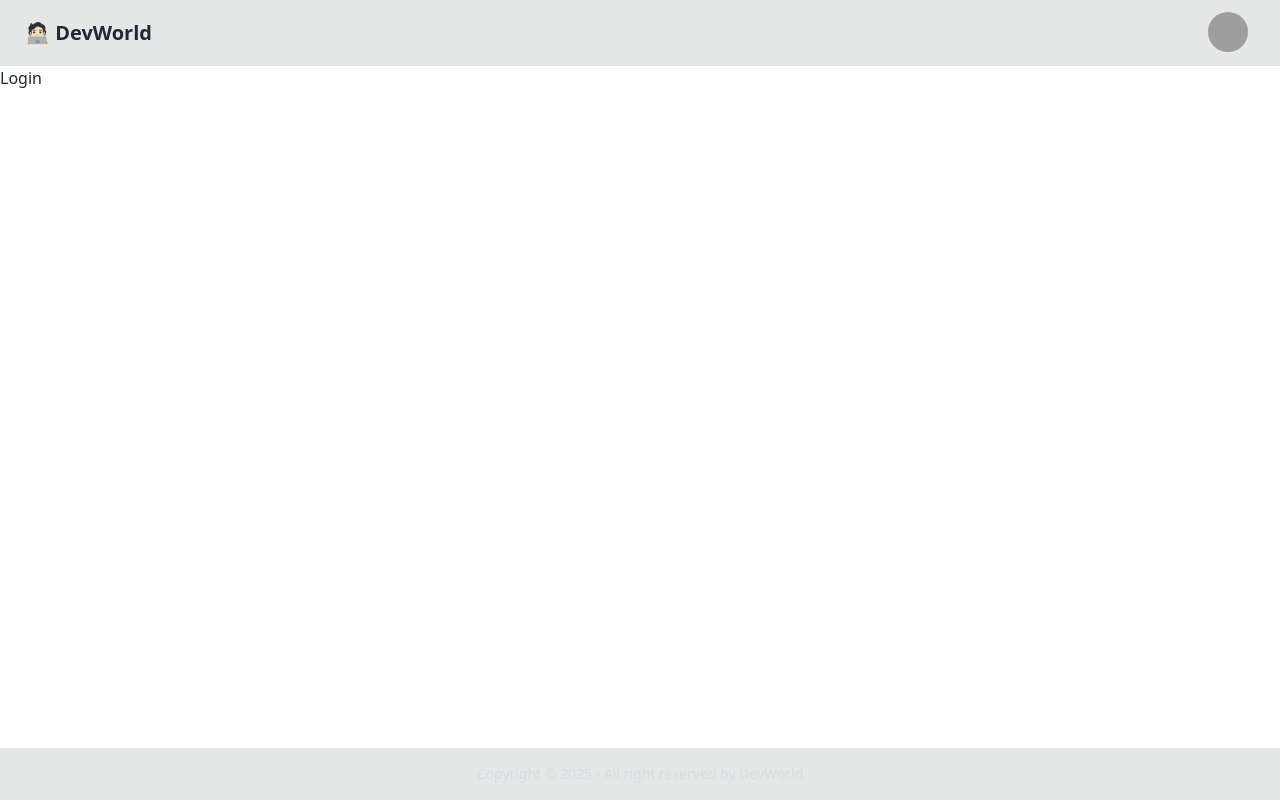
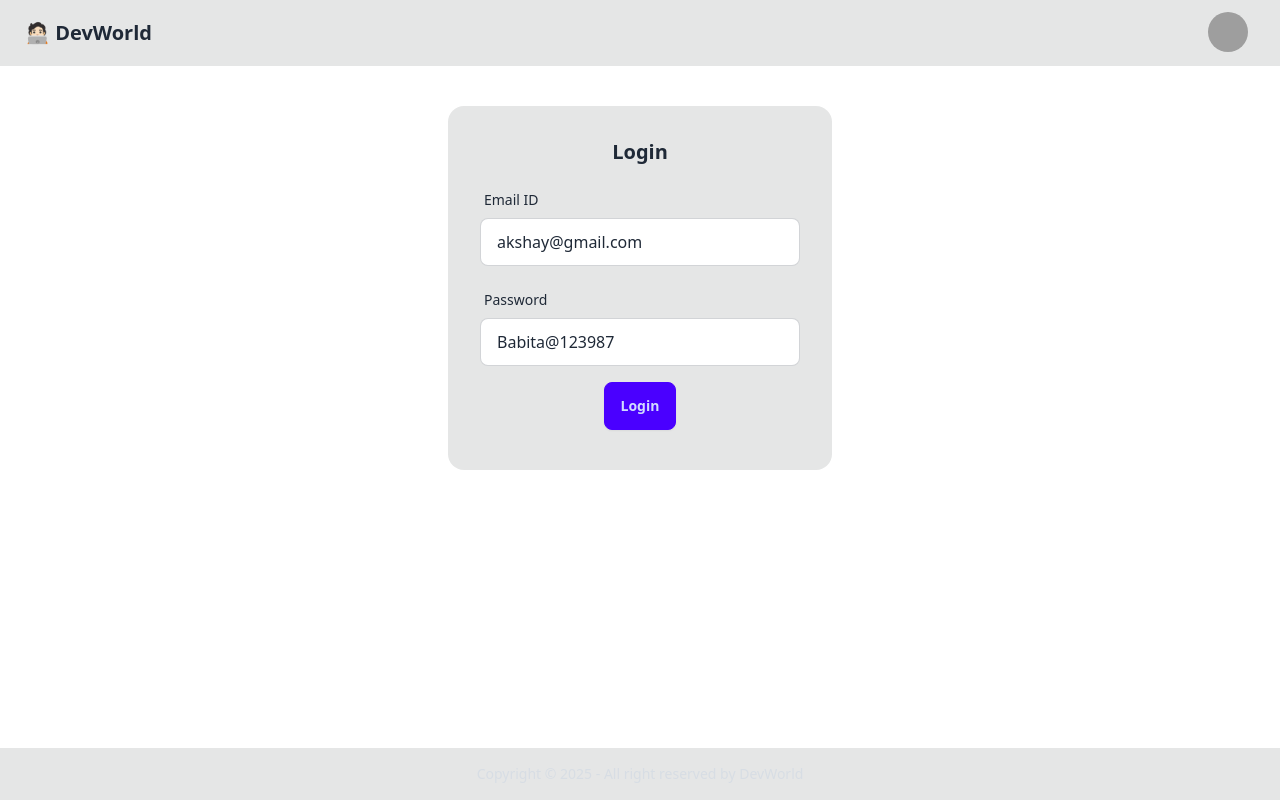
Before and after one commit to AMARTYA149/DevWorld-FE, a React (Vite) app: page /login in a window 1280 px wide. Built offline with nearby package versions, Linux system fonts and the light colour scheme; grey boxes are pictures that could not be loaded.

Commit message:
S-2 Ep15 added axios and login page wip

```diff
--- a/package.json
+++ b/package.json
@@ -10,6 +10,7 @@
     "preview": "vite preview"
   },
   "dependencies": {
+    "axios": "^1.9.0",
     "react": "^19.1.0",
     "react-dom": "^19.1.0",
     "react-router-dom": "^7.6.0"
--- a/src/Login.jsx
+++ b/src/Login.jsx
@@ -1,5 +1,59 @@
+import { useState } from "react";
+import axios from "axios";
+
 const Login = () => {
-    return <div>Login</div>;
-}
+  const [emailId, setEmailId] = useState("akshay@gmail.com");
+  const [password, setPassword] = useState("Babita@123987");
+
+  const handleLogin = async () => {
+    try {
+      const res = await axios.post("http://localhost:7777/login", {
+        emailId,
+        password,
+      });
+    } catch (error) {
+      console.log(error);
+    }
+  };
+
+  return (
+    <div className="flex justify-center my-10">
+      <div className="card card-border bg-base-300 w-96">
+        <div className="card-body">
+          <h2 className="card-title justify-center">Login</h2>
+
+          <label className="form-control w-full max-w-xs my-2">
+            <div className="label">
+              <span className="label-text">Email ID</span>
+            </div>
+            <input
+              type="text"
+              value={emailId}
+              className="input input-bordered w-full max-w-xs"
+              onChange={(e) => setEmailId(e.target.value)}
+            />
+          </label>
+          <label className="form-control w-full max-w-xs">
+            <div className="label">
+              <span className="label-text">Password</span>
+            </div>
+            <input
+              type="text"
+              value={password}
+              className="input input-bordered w-full max-w-xs"
+              onChange={(e) => setPassword(e.target.value)}
+            />
+          </label>
+
+          <div className="card-actions justify-center my-2">
+            <button className="btn btn-primary" onClick={handleLogin}>
+              Login
+            </button>
+          </div>
+        </div>
+      </div>
+    </div>
+  );
+};
 
 export default Login;
```
